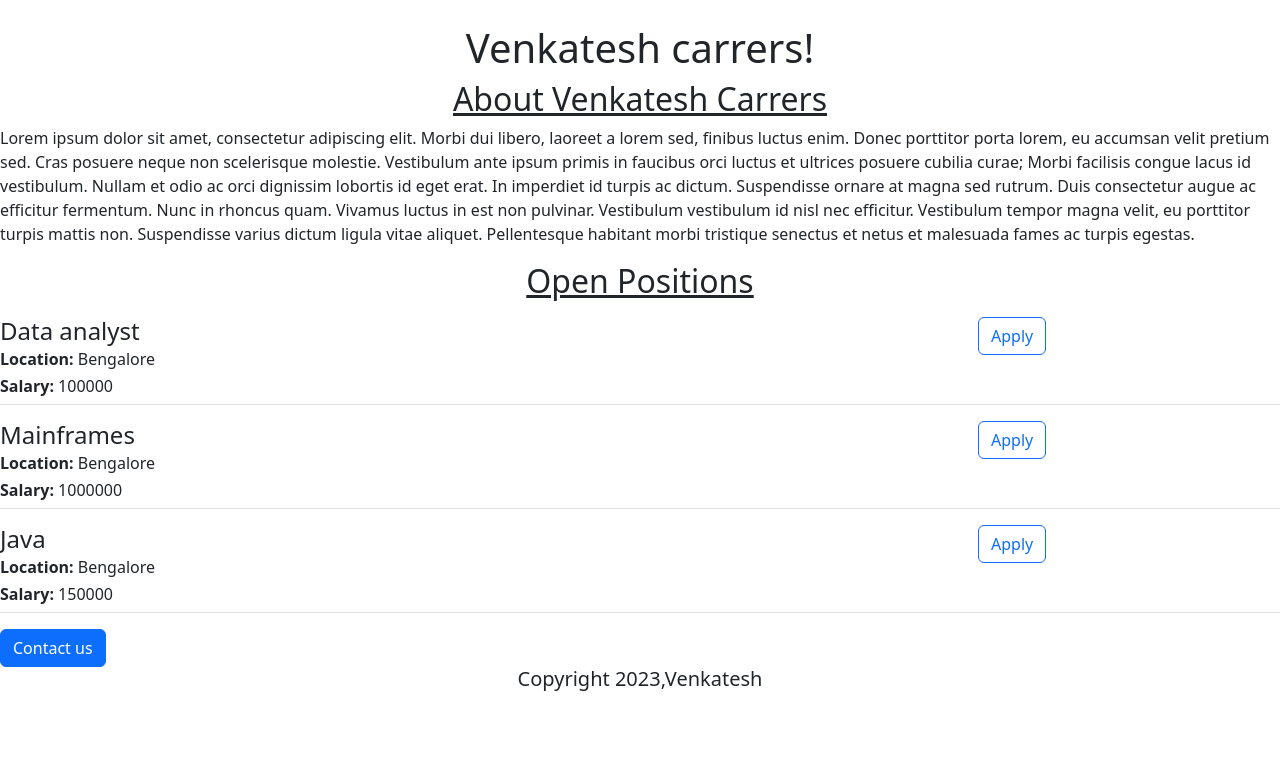
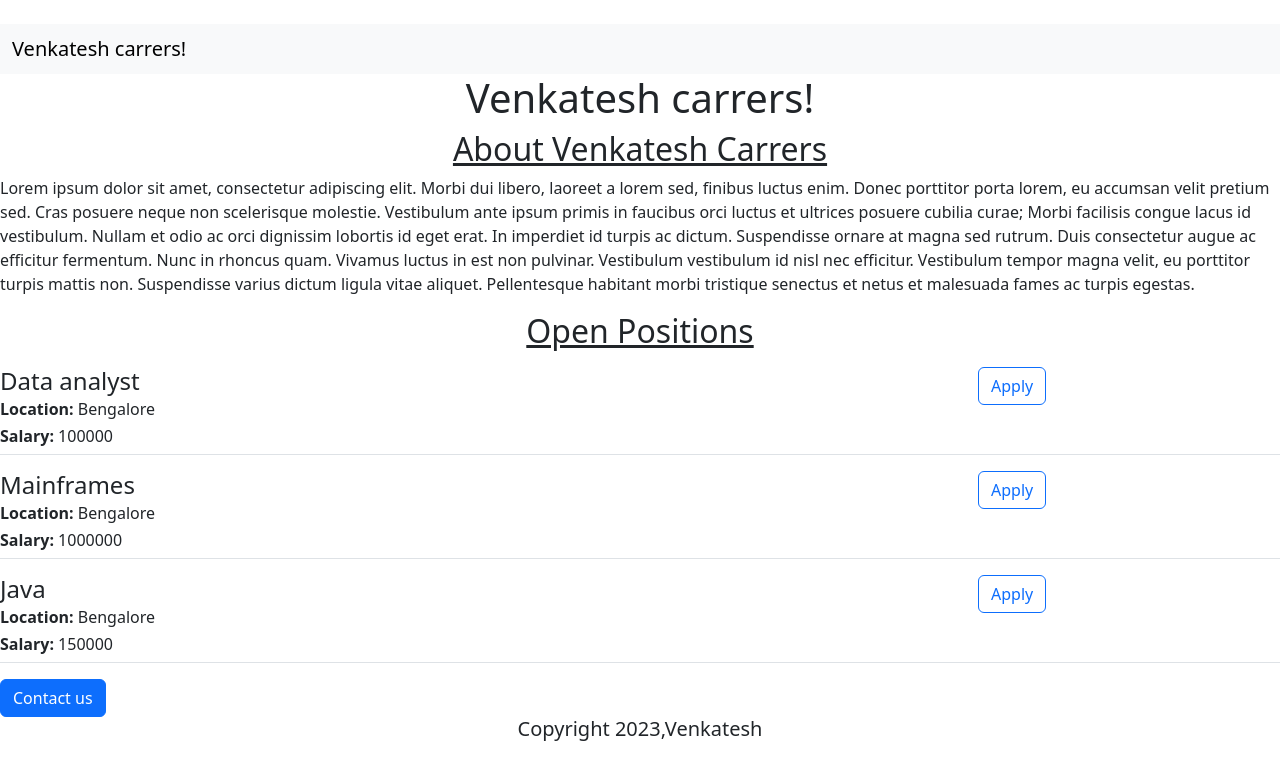
Before and after one commit to vhosamani3107/Venkatesh-careers-website, a Flask app: page / in a window 1280 px wide. Shown: the top 780 px of the page. Run offline with Flask 2, Linux system fonts and the light colour scheme.

Commit message:
made some progress

```diff
--- /dev/null
+++ b/requirements.txt
@@ -0,0 +1,2 @@
+Flask
+gunicorn
--- a/templates/home.html
+++ b/templates/home.html
@@ -8,7 +8,8 @@
     </head>
 
 <body>
-     <dev class="container-fluid">
+     <dev class="container-sm">
+        {% include "navbar.html" %}
     <h1  class="text-center">Venkatesh carrers!</h1>
     <h2 class="text-center"><u>About Venkatesh Carrers</u></h2>
 
@@ -24,7 +25,7 @@
     {% endfor %}
     </div>
 </P>
-<button type="button" class="btn btn-primary">Contact us</button>
+<a href="https://google.com" type="button" class="btn btn-primary">Contact us</a>
 
 <h5 class="text-center"> Copyright 2023,Venkatesh</h5>
 </dev>
--- /dev/null
+++ b/templates/navbar.html
@@ -0,0 +1,5 @@
+<nav class="navbar bg-body-tertiary">
+  <div class="container-fluid">
+    <span class="navbar-brand mb-0 h1">Venkatesh carrers!</span>
+  </div>
+</nav>
```
